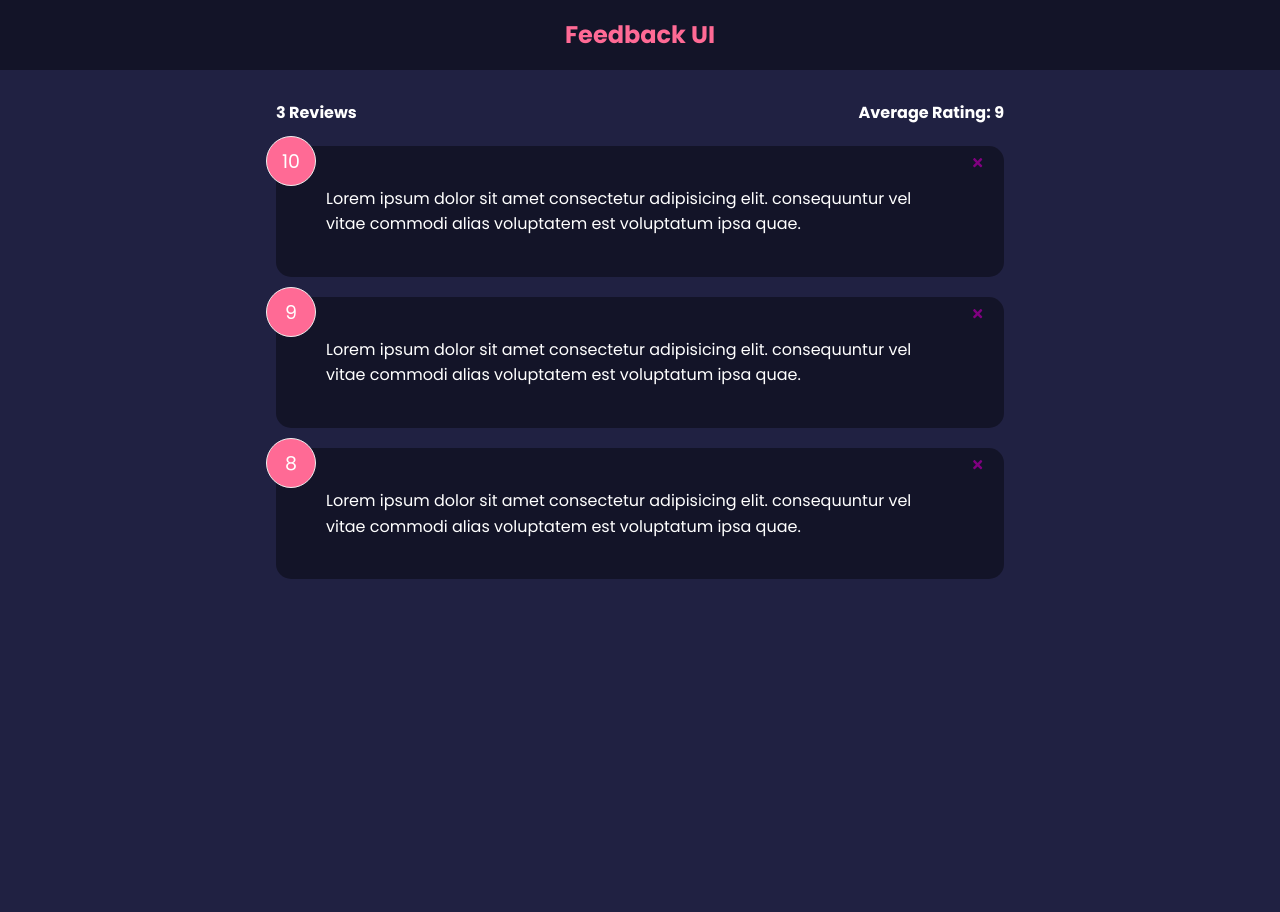
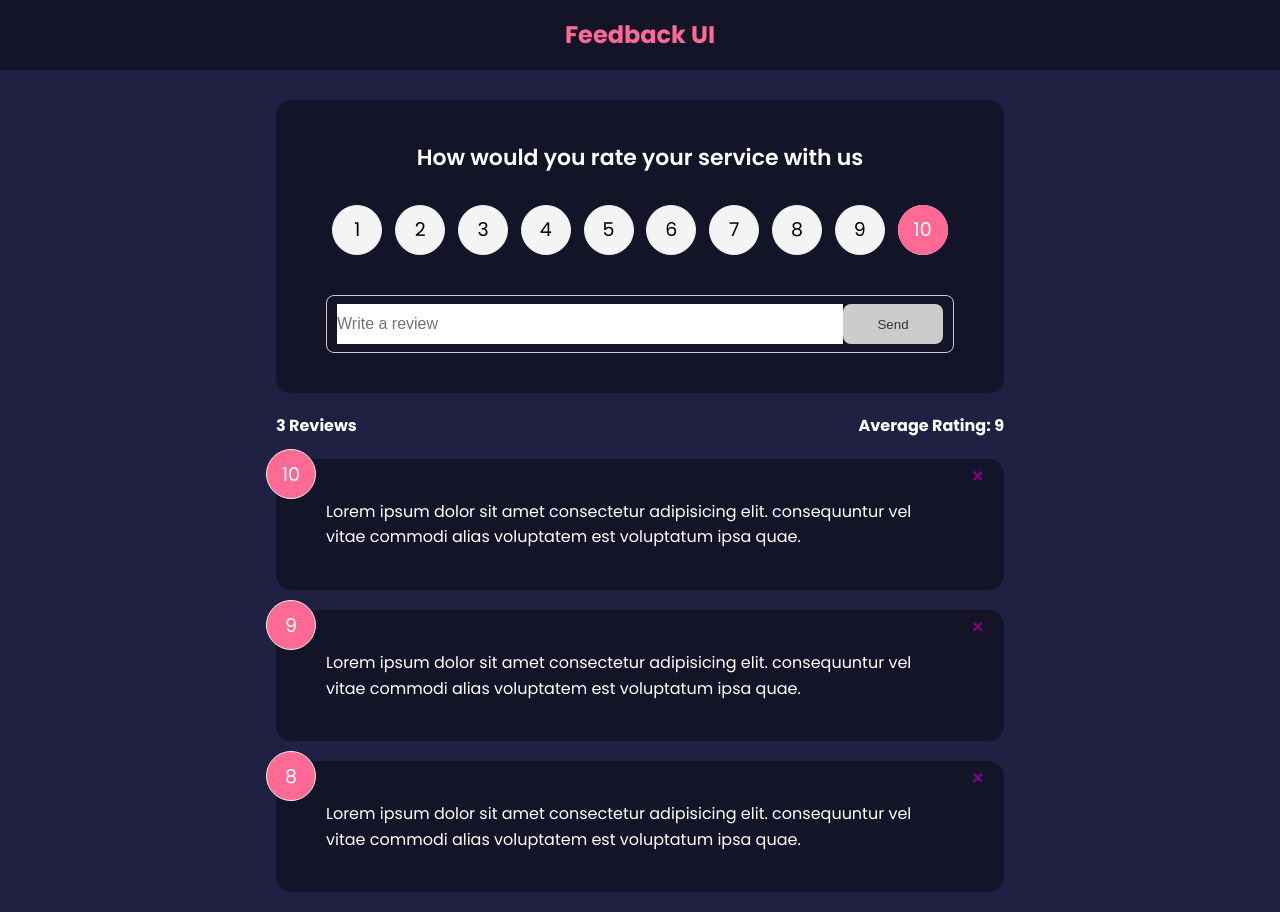
Before and after one commit to snieto10/feedback-app, a React (Create React App) app: page / in a window 1280 px wide. Before the commit the page ends 800 px from the top, so only its background shows below. Built offline with nearby package versions, Linux system fonts and the light colour scheme.

Commit message:
before adding route

```diff
--- a/package.json
+++ b/package.json
@@ -9,7 +9,9 @@
     "react": "^18.2.0",
     "react-dom": "^18.2.0",
     "react-icons": "^4.6.0",
+    "react-router-dom": "^6.4.3",
     "react-scripts": "5.0.1",
+    "uuid": "^9.0.0",
     "web-vitals": "^2.1.4"
   },
   "scripts": {
--- a/src/App.js
+++ b/src/App.js
@@ -1,9 +1,10 @@
+import { v4 as uuidv4 } from "uuid";
 import { useState } from "react";
 import Header from "./components/Header";
 import FeedbackList from "./components/FeedbackList";
+import FeedbackStats from "./components/FeedbackStats";
+import FeedbackForm from "./components/FeedbackForm";
 import feedbackData from "./data/FeedbackData";
-import FeedbackStats from "./components/FeedbackStats";
-import { FaWindows } from "react-icons/fa";
 
 function App() {
   const [feedback, setFeedback] = useState(feedbackData);
@@ -14,10 +15,16 @@
       setFeedback(feed);
     }
   };
+
+  const addFeedback = (newFeedback) => {
+    newFeedback.id = uuidv4();
+    setFeedback([newFeedback, ...feedback]);
+  };
   return (
     <>
       <Header />
       <div className="container">
+        <FeedbackForm handleAdd={addFeedback} />
         <FeedbackStats feedback={feedback} />
         <FeedbackList feedback={feedback} handleDelete={deleteFeedback} />
       </div>
--- /dev/null
+++ b/src/components/FeedbackForm.jsx
@@ -0,0 +1,63 @@
+import React from "react";
+import { useState } from "react";
+import RatingSelect from "./RatingSelect";
+import Cart from "./shared/Card";
+import Button from "./shared/Button";
+
+function FeedbackForm({ handleAdd }) {
+  const [text, setText] = useState("");
+  const [rating, setRating] = useState(10);
+  const [btnDisabled, setbtnDisabled] = useState(true);
+  const [message, setMessage] = useState("");
+
+  const handleTextChange = (e) => {
+    if (text === "") {
+      setbtnDisabled(true);
+      setMessage(null);
+    } else if (text !== "" && text.trim().length <= 10) {
+      setbtnDisabled(true);
+      setMessage("Text must be at least 10 characters");
+    } else {
+      setMessage(null);
+      setbtnDisabled(false);
+    }
+
+    setText(e.target.value);
+  };
+
+  const handleSubmit = (e) => {
+    e.preventDefault();
+    if (text.trim().length > 10) {
+      const newFeedback = {
+        text,
+        rating,
+      };
+      handleAdd(newFeedback);
+
+      setText("");
+    }
+  };
+
+  return (
+    <Cart>
+      <form onSubmit={handleSubmit}>
+        <h2>How would you rate your service with us</h2>
+        <RatingSelect select={(rating) => setRating(rating)} />
+        <div className="input-group">
+          <input
+            onChange={handleTextChange}
+            type="text"
+            placeholder="Write a review"
+            value={text}
+          />
+          <Button type="submit" isDisabled={btnDisabled}>
+            Send
+          </Button>
+        </div>
+        {message && <div className="message">{message}</div>}
+      </form>
+    </Cart>
+  );
+}
+
+export default FeedbackForm;
--- /dev/null
+++ b/src/components/RatingSelect.jsx
@@ -0,0 +1,126 @@
+import React from "react";
+import { useState } from "react";
+
+function RatingSelect({ select }) {
+  const [selected, setSelected] = useState(10);
+  const handleChange = (e) => {
+    setSelected(+e.currentTarget.value);
+    select(+e.currentTarget.value);
+  };
+  return (
+    <ul className="rating">
+      <li>
+        <input
+          type="radio"
+          id="num1"
+          name="rating"
+          value="1"
+          onChange={handleChange}
+          checked={selected === 1}
+        />
+        <label htmlFor="num1">1</label>
+      </li>
+      <li>
+        <input
+          type="radio"
+          id="num2"
+          name="rating"
+          value="2"
+          onChange={handleChange}
+          checked={selected === 2}
+        />
+        <label htmlFor="num2">2</label>
+      </li>
+      <li>
+        <input
+          type="radio"
+          id="num3"
+          name="rating"
+          value="3"
+          onChange={handleChange}
+          checked={selected === 3}
+        />
+        <label htmlFor="num3">3</label>
+      </li>
+      <li>
+        <input
+          type="radio"
+          id="num4"
+          name="rating"
+          value="4"
+          onChange={handleChange}
+          checked={selected === 4}
+        />
+        <label htmlFor="num4">4</label>
+      </li>
+      <li>
+        <input
+          type="radio"
+          id="num5"
+          name="rating"
+          value="5"
+          onChange={handleChange}
+          checked={selected === 5}
+        />
+        <label htmlFor="num5">5</label>
+      </li>
+      <li>
+        <input
+          type="radio"
+          id="num6"
+          name="rating"
+          value="6"
+          onChange={handleChange}
+          checked={selected === 6}
+        />
+        <label htmlFor="num6">6</label>
+      </li>
+      <li>
+        <input
+          type="radio"
+          id="num7"
+          name="rating"
+          value="7"
+          onChange={handleChange}
+          checked={selected === 7}
+        />
+        <label htmlFor="num7">7</label>
+      </li>
+      <li>
+        <input
+          type="radio"
+          id="num8"
+          name="rating"
+          value="8"
+          onChange={handleChange}
+          checked={selected === 8}
+        />
+        <label htmlFor="num8">8</label>
+      </li>
+      <li>
+        <input
+          type="radio"
+          id="num9"
+          name="rating"
+          value="9"
+          onChange={handleChange}
+          checked={selected === 9}
+        />
+        <label htmlFor="num9">9</label>
+      </li>
+      <li>
+        <input
+          type="radio"
+          id="num10"
+          name="rating"
+          value="10"
+          onChange={handleChange}
+          checked={selected === 10}
+        />
+        <label htmlFor="num10">10</label>
+      </li>
+    </ul>
+  );
+}
+
+export default RatingSelect;
--- /dev/null
+++ b/src/components/shared/Button.jsx
@@ -0,0 +1,25 @@
+import React from "react";
+import PropTypes from "prop-types";
+
+function Button({ children, version, type, isDisabled }) {
+  return (
+    <button type={type} disabled={isDisabled} className={`btn btn-${version}`}>
+      {children}
+    </button>
+  );
+}
+
+Button.defaultProps = {
+  version: "primary",
+  type: "button",
+  isDisabled: false,
+};
+
+Button.propTypes = {
+  children: PropTypes.node.isRequired,
+  version: PropTypes.string,
+  type: PropTypes.string,
+  isDisabled: PropTypes.bool,
+};
+
+export default Button;
--- a/src/index.css
+++ b/src/index.css
@@ -83,6 +83,7 @@
   border-radius: 50%;
   transform: translate(-50%, -50%);
   cursor: pointer;
+  color: black;
 }
 
 .rating li:hover,
```
Also changed, not shown: 1 other file (tests, documents, lock files or other folders).
